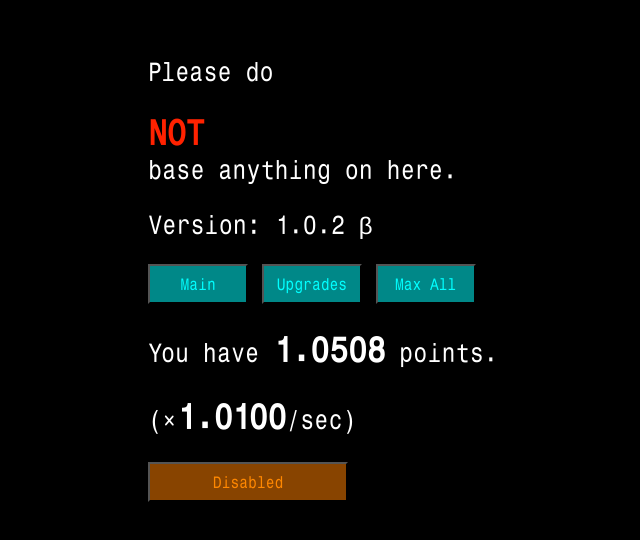
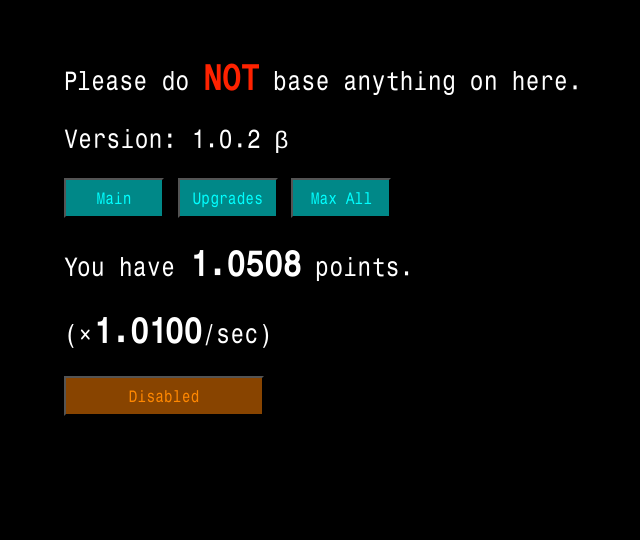
Before and after one commit to richardgrechko/number-multiplier, a plain HTML site: page index.html in a window 1280 px wide. Shown: the whole page, without its empty margins (317-957 px from the left). Drawn offline with nearby package versions, Linux system fonts and the light colour scheme.

Commit message:
Update index.html
Signed-off-by: Richardson736 <162537734+richardgrechko@users.noreply.github.com>

```diff
--- a/index.html
+++ b/index.html
@@ -11,7 +11,7 @@
 <body>
     <div id="app">
         <main v-if="!gameWon">
-            <p>Please do <div class="big" style="color:#F20">NOT</div> base anything on here.</p>
+            <p>Please do <span class="big" style="color:#F20">NOT</span> base anything on here.</p>
             <p>Version: 1.0.2 β</p>
             <tab-navigation class="center" ref="tabNavigation"></tab-navigation>
             <p>You have <span class="big">{{formatNumber(points, 4, 2, 303)}}</span> points.</p>
```
